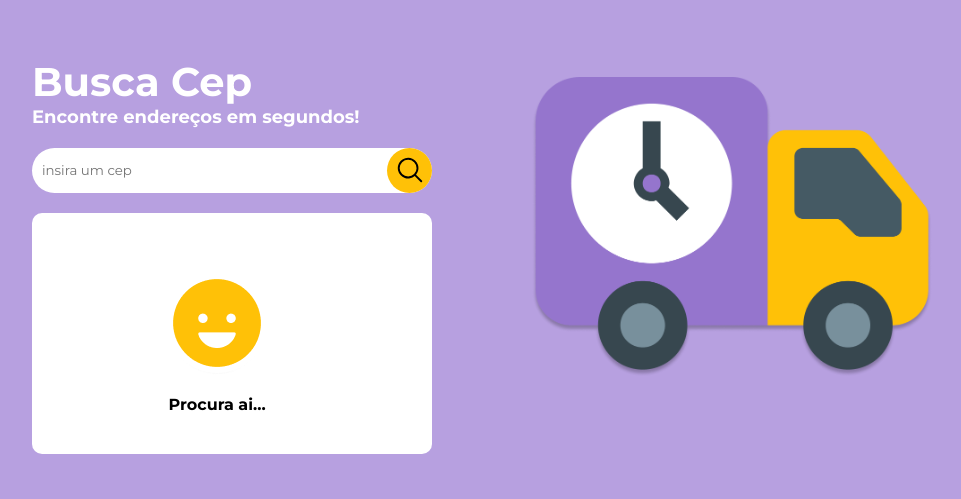
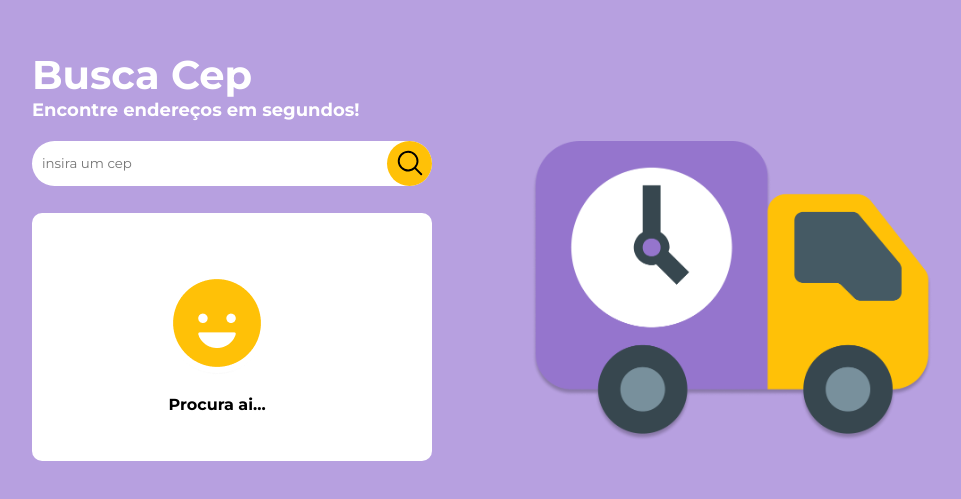
Before and after one commit to FelipePinha/Busca-CEP, a React (Vite) app: page / in a window 1280 px wide. Shown: the part 145-644 px from the top of the page, without its empty margins (158-1119 px from the left). Built offline with nearby package versions, Linux system fonts and the light colour scheme.

Commit message:
styles: changed breakpoint and grid area

```diff
--- a/src/styles/app.scss
+++ b/src/styles/app.scss
@@ -24,16 +24,16 @@ body {
     align-items: flex-start;
     padding: 2rem;
 
-    @media (min-width: 768px) {
+    @media (min-width: 1024px) {
         align-items: center;
     }
 }
 
 .wrapper {
-    @media (min-width: 768px) {
+    @media (min-width: 1024px) {
         grid-template-columns: repeat(2, 1fr);
         grid-template-areas:
-            'title  image'
+            'title  .'
             'form   image'
             'output image';
 
```
